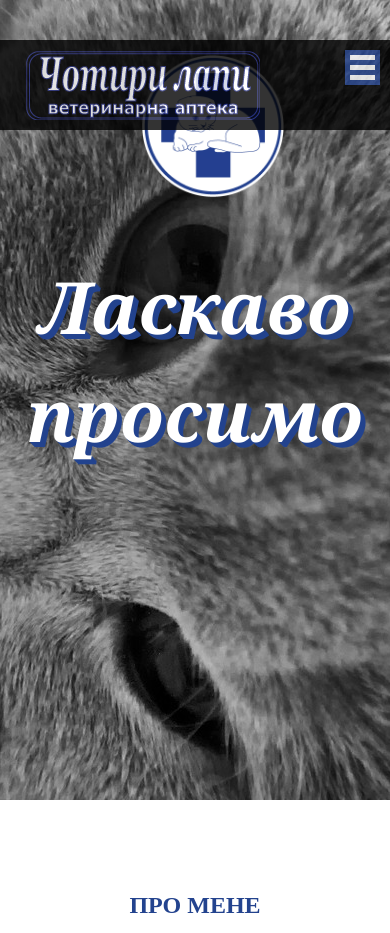
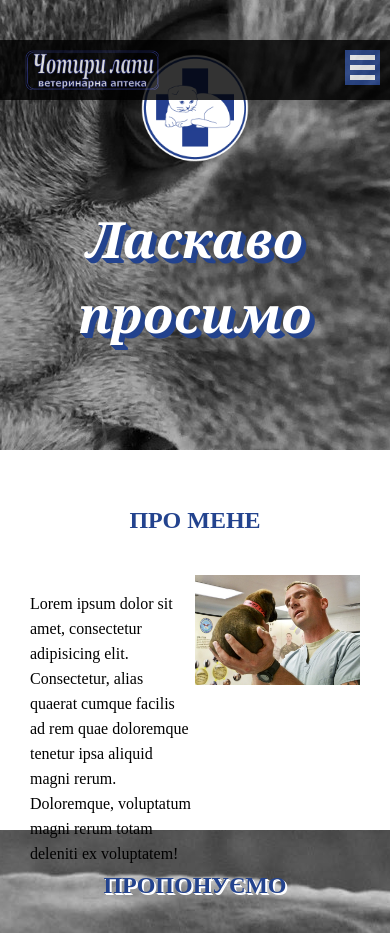
Before and after one commit to Havryliuk-Serhii/vetapteka, a plain HTML site: page index.html in a window 390 px wide. Shown: the top 933 px of the page. Drawn offline with Linux system fonts and the light colour scheme.

Commit message:
finised index.html with size max-width 600px

```diff
--- a/css/media.css
+++ b/css/media.css
@@ -104,6 +104,38 @@
     .feature-title{
         font-size: 24px;
     }
+    .hero{
+        height: 450px;
+    }
+    .header-menu{
+        height: 40px;
+    }
+    .navbar-brand img{
+        height: 40px;
+    }
+    .logo-image{
+        width: 30%;
+    }
+    .welcome{
+        font-size: 50px;
+        top:55%;
+    }
+    .about-us{
+        padding: 15px;
+        height: 350px;
+    }
+    .post-about-us p{
+        font-size: 16px;
+    }
+    .offers{
+        height: 750px;
+    }
+    .blog{
+        height: 800px;
+    }
+    .contact {
+        height: 550px;
+    }
     .testimonial-foto{
         width: 100px;
         height: 100px;
```
